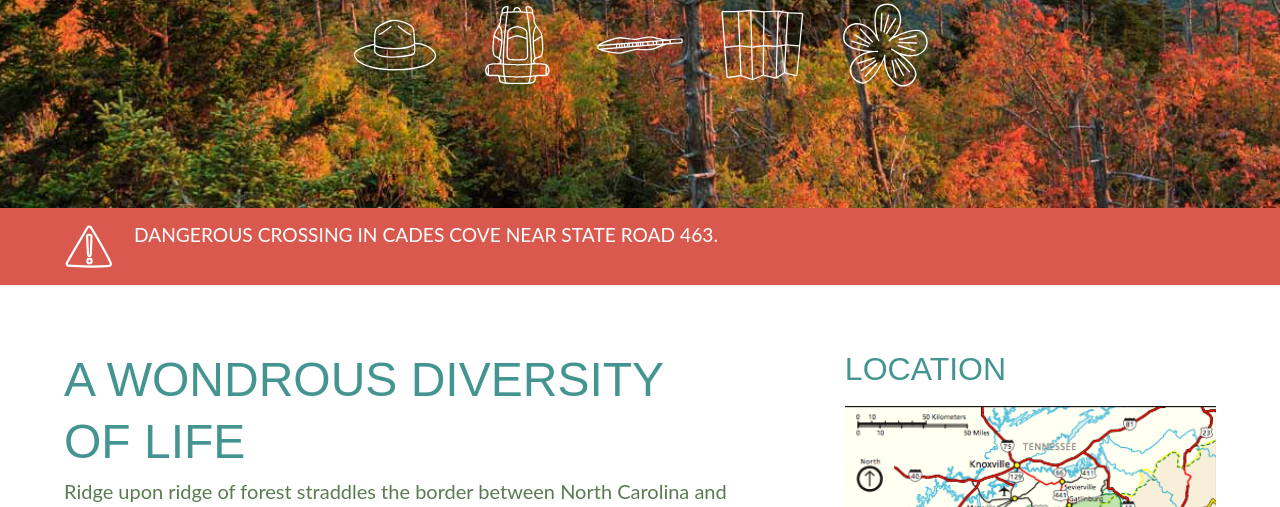
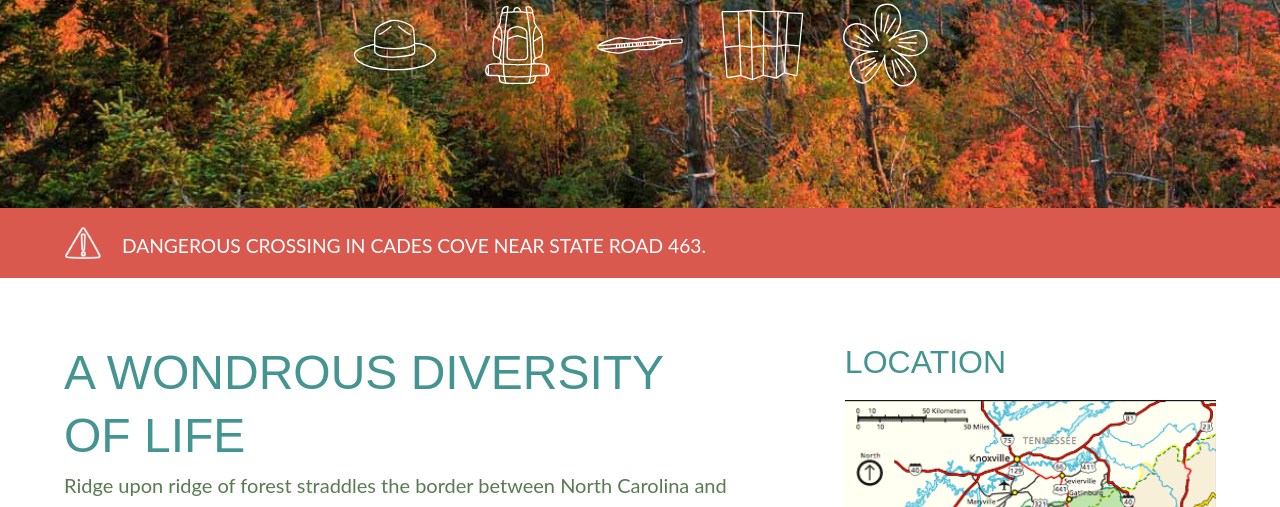
Before and after one commit to crowjm/nps, a plain HTML site: page smokies-main.html in a window 1280 px wide. Shown: the part 593-1100 px from the top of the page. Drawn offline with Linux system fonts and the light colour scheme.

Commit message:
revised icon set

```diff
--- a/css/_base.scss
+++ b/css/_base.scss
@@ -204,27 +204,27 @@ footer {
 	margin-right: auto;
 	margin-left: auto;
 	overflow: hidden;
-	}
-	.alert-icon {
+		.alert-icon {
 		float: left;
-		width: 50px;
+		width: 38px;
 		margin: 0 20px 0 0;
 	}
 	.alert-message {
 		float: left;
 		width: 70%;
 }
+	}
 }
 
 .icons {
 	overflow: hidden;
-	width: 50%;
+	width: 100%;
 	margin-left: auto;
 	margin-right: auto;
 	.icon {
-		width: 15%;
+		width: 17.5%;
 		float: left;
-		margin-left: 6.25%;
+		margin-left: 3.125%;
 	}
 	.icon:first-of-type {
 		margin-left: 0;
--- a/css/_colors.scss
+++ b/css/_colors.scss
@@ -14,9 +14,11 @@ h1, h2, h3 {
 
 .alert {
 	background-color: lighten($red, 17%);
+	.alert-container {
 	.alert-message {
 		color: white;
 	}
+}
 }
 
 p, select {
--- a/css/_responsive.scss
+++ b/css/_responsive.scss
@@ -66,7 +66,14 @@ footer {
 	margin-left: 7.5%;
 }
 
-
+/***smokies main***/
+.icons {
+	width: 50%;
+	.icon {
+		width: 15%;
+		margin-left: 6.25%;
+	}
+}
 }
 
 @media screen and (min-width: 850px) {
@@ -107,7 +114,6 @@ h2 {
 .right-footer-nav {
 	width: 25%;
 }
-
 
 /***smokies visit page***/
 .still-collage-img {
@@ -155,6 +161,14 @@ h2 {
 	width: 55%;
 	margin-left: 10%;
 }
+}
 
-
+@media screen and (min-width: 935px) {
+	.alert {
+		.alert-container {
+			.alert-message {
+				padding-top: 0.65rem;
+			}
+		}
+	}
 }
--- a/smokies-main.html
+++ b/smokies-main.html
@@ -44,7 +44,7 @@
 		</div>
 		<div class="alert">
 			<div class="alert-container">
-			<img src="img/warning.svg" alt="warning sign" class="alert-icon">
+			<img src="img/warning.png" alt="warning sign" class="alert-icon">
 			<h2 class="alert-message">Dangerous crossing in Cades Cove near State Road 463.</h2>
 			</div>
 		</div>
```
Also changed, not shown: css/style.css, img/warning.png (added), 1 other file.
